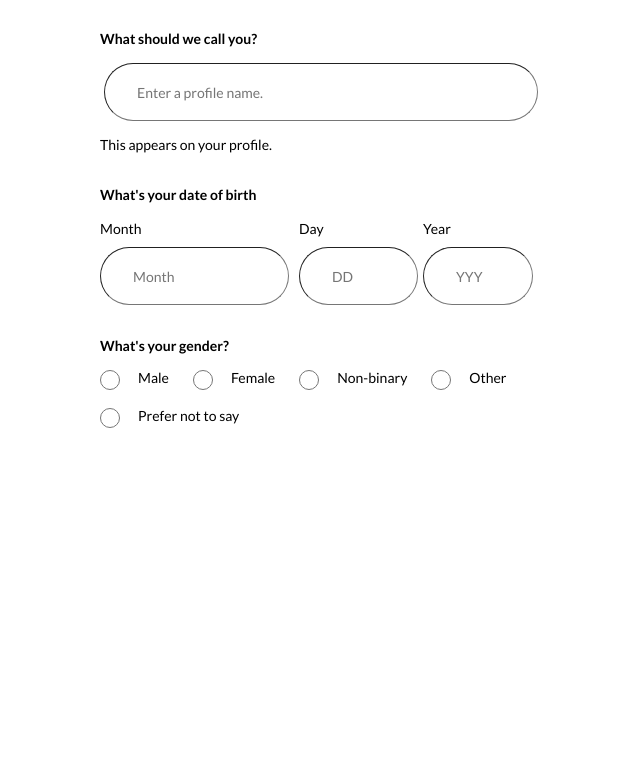
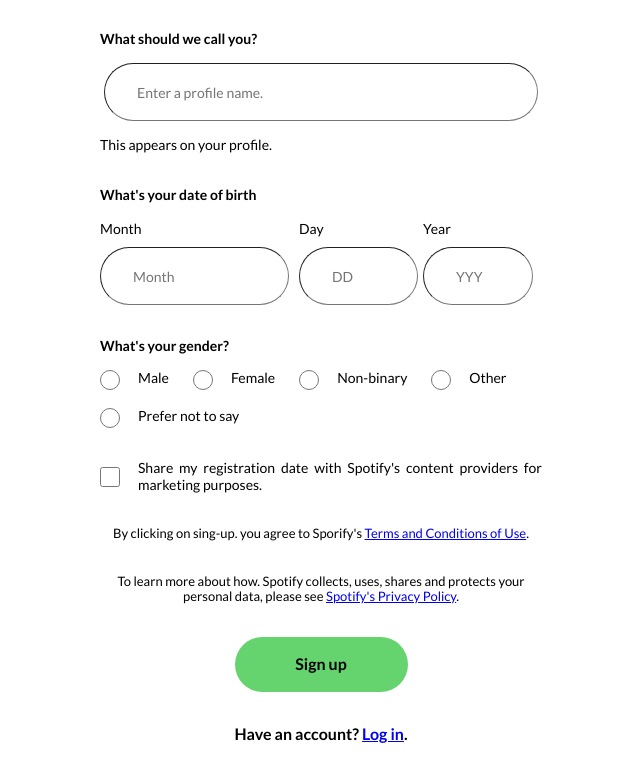
Before and after one commit to baranero/Spotify-registration-login, a React app: page / in a window 1280 px wide. Shown: the part 888-1670 px from the top of the page, without its empty margins (319-959 px from the left). Before the commit the page ends 1334 px from the top, so only its background shows below. Built offline with nearby package versions, Linux system fonts and the light colour scheme; the HTML template or start-up script is replaced by a standard one.

Commit message:
done signup page

```diff
--- /dev/null
+++ b/src/modules/HomeModule/components/Button/SignupButton.module.scss
@@ -0,0 +1,14 @@
+.button-signup {
+    display: flex;
+    justify-content: center;
+    margin-top: 32px;
+    button {
+        width: 173px;
+        height: 55px;
+        border: none;
+        background: #65D36E;
+        font-weight: 700;
+        font-size: 16px;
+    }
+
+}
--- /dev/null
+++ b/src/modules/HomeModule/components/Button/SignupButton.tsx
@@ -0,0 +1,13 @@
+import React from "react"
+import Button from "../UI/Button"
+import classes from './SignupButton.module.scss'
+
+const SignupButton: React.FC = () => {
+    return (
+        <div className={classes['button-signup']}>
+            <Button>Sign up</Button>
+        </div>
+    )
+}
+
+export default SignupButton
--- a/src/modules/HomeModule/components/Form/RegistrationForm.module.scss
+++ b/src/modules/HomeModule/components/Form/RegistrationForm.module.scss
@@ -93,4 +93,42 @@
         margin-right: 24px;
     }
 
+    & &-marketing {
+        display: flex;
+        align-items: center;
+        margin-top: 14px;
+    }
+
+    & &-marketing-input {
+        width: 25px;
+        height: 20px;
+        margin-right: 18px;
+    }
+
+    & &-marketing-label {
+        font-size: 14px;
+        line-height: 16.8px;
+        font-weight: 400;
+        text-align: justify;
+    }
+
+    &-terms {
+        font-weight: 500;
+        font-size: 13px;
+        line-height: 15.6px;
+        text-align: center;
+        margin-top: 32px;
+    }
+
+    & &-login {
+        font-weight: 600;
+        font-size: 16px;
+        line-height: 19.2px;
+        text-align: center;
+        margin-top: 32px;
+        margin-bottom: 85px;
+    }
+
+
+
 }
--- a/src/modules/HomeModule/components/Form/RegistrationForm.tsx
+++ b/src/modules/HomeModule/components/Form/RegistrationForm.tsx
@@ -1,4 +1,6 @@
 import React from "react";
+import SignupButton from "../Button/SignupButton";
+import Button from "../UI/Button";
 import classes from './RegistrationForm.module.scss'
 
 const RegistrationForm: React.FC = () => {
@@ -85,7 +87,20 @@ const RegistrationForm: React.FC = () => {
 
             </div>
 
+            <div className={classes['registration-form-marketing']}>
+                <input className={classes['registration-form-marketing-input']} type='checkbox' id="male" name="male" value='Male'/>
+                <label className={classes['registration-form-marketing-label']} htmlFor="male">Share my registration date with Spotify&apos;s content providers for marketing purposes.</label>
 
+            </div>
+
+            <p className={classes['registration-form-terms']}>By clicking on sing-up. you agree to Sporify&apos;s <a href="#">Terms and Conditions of Use</a>.</p>
+
+            <p className={classes['registration-form-terms']}>To learn more about how. Spotify collects, uses, shares and protects your
+            personal data, please see <a href="#">Spotify&apos;s Privacy Policy</a>.</p>
+
+            <SignupButton/>
+
+            <p className={classes['registration-form-login']}>Have an account? <a href="#">Log in</a>.</p>
         </div>
     )
 }
--- a/src/modules/HomeModule/pages/Registration/Registration.tsx
+++ b/src/modules/HomeModule/pages/Registration/Registration.tsx
@@ -20,6 +20,7 @@ const Registration: React.FC = () => {
                 <BreakLine/>
                 <RegistrationForm/>
 
+
             </div>
         </>
     )
```
